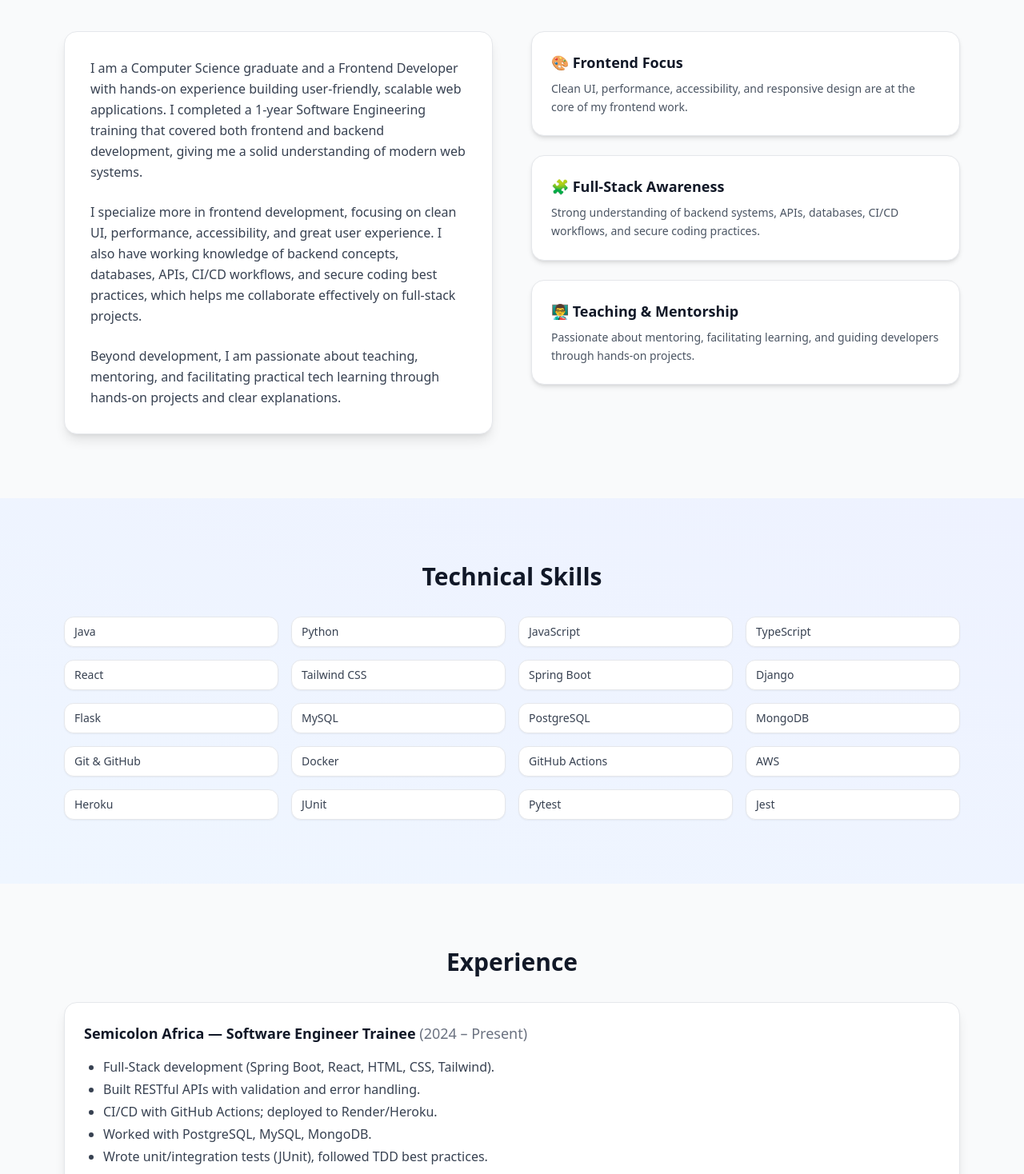
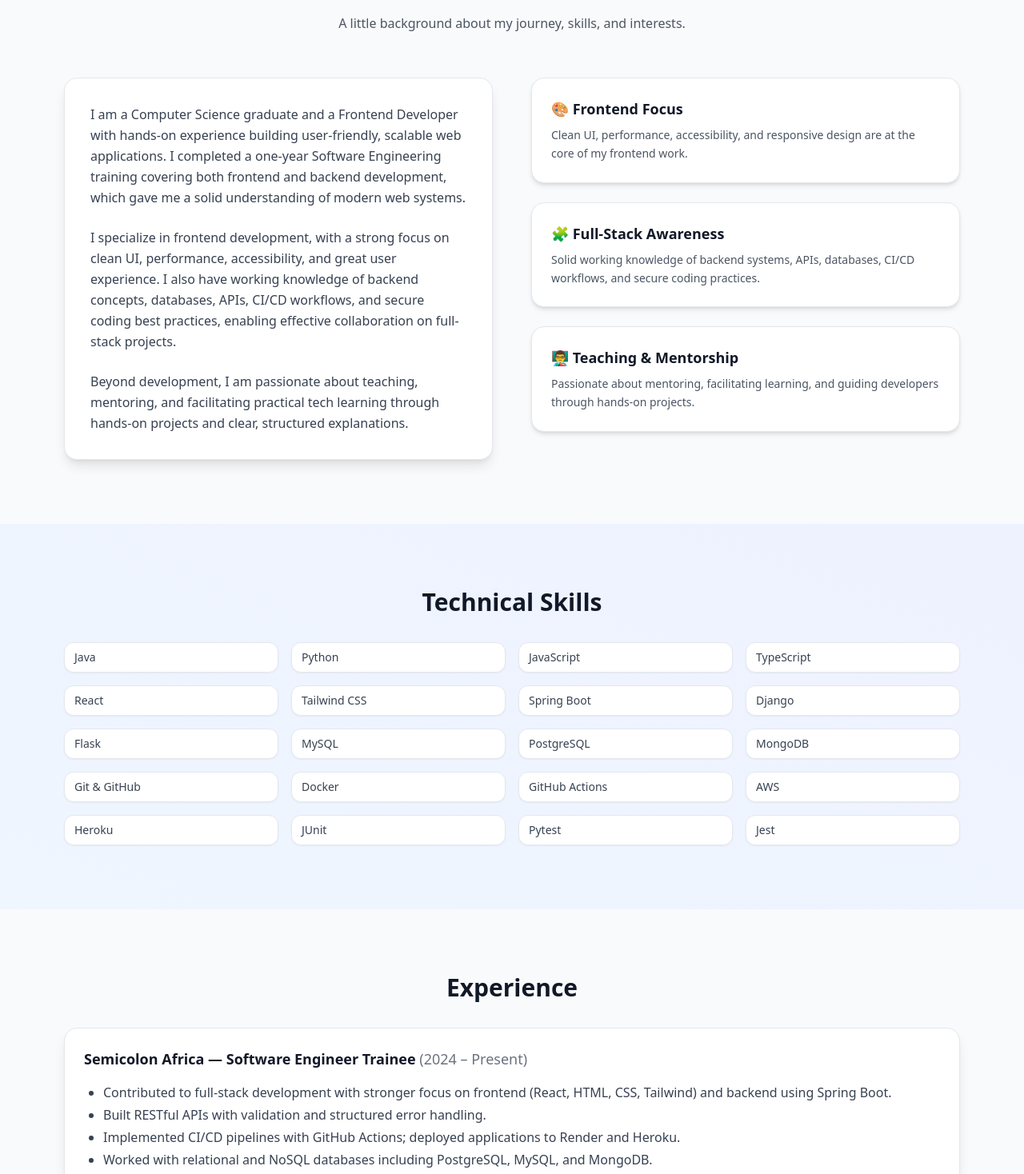
Before and after one commit to Aduagba90/my-portfolio, a React (Create React App) app: page / in a window 1280 px wide. Shown: the part 1262-2730 px from the top of the page at 80% size. Built offline with nearby package versions, Linux system fonts and the light colour scheme.

Commit message:
lets check first

```diff
--- a/src/App.js
+++ b/src/App.js
@@ -109,9 +109,9 @@ export default function App() {
               Kareem Lukman Aduagba
             </h1>
             <p className="text-white/90 text-lg leading-relaxed animate-fadeIn delay-400">
-              I build scalable, efficient, and user-friendly applications.
-              Strong in backend & frontend development, databases, CI/CD, and
-              secure coding best practices.
+              Frontend-focused Software Engineer building scalable, user-friendly web applications,
+              with solid working knowledge of backend systems, databases, CI/CD pipelines, and secure
+              coding practices, and a passion for guiding learners through practical, hands-on development.
             </p>
             <div className="flex flex-wrap gap-3 mt-6 animate-fadeIn delay-600">
               <a
@@ -208,25 +208,24 @@ export default function App() {
       {/* Main Description */}
       <div className="bg-white p-8 rounded-2xl shadow-lg border border-gray-200 space-y-6 text-gray-700 leading-relaxed">
         <p>
-          I am a Computer Science graduate and a Frontend Developer with
-          hands-on experience building user-friendly, scalable web
-          applications. I completed a 1-year Software Engineering training
-          that covered both frontend and backend development, giving me a
-          solid understanding of modern web systems.
+           I am a Computer Science graduate and a Frontend Developer with hands-on
+            experience building user-friendly, scalable web applications. I completed
+            a one-year Software Engineering training covering both frontend and backend
+            development, which gave me a solid understanding of modern web systems.
         </p>
 
         <p>
-          I specialize more in frontend development, focusing on clean UI,
-          performance, accessibility, and great user experience. I also have
-          working knowledge of backend concepts, databases, APIs, CI/CD
-          workflows, and secure coding best practices, which helps me
-          collaborate effectively on full-stack projects.
+          I specialize in frontend development, with a strong focus on clean UI,
+          performance, accessibility, and great user experience. I also have working
+          knowledge of backend concepts, databases, APIs, CI/CD workflows, and secure
+          coding best practices, enabling effective collaboration on full-stack
+          projects.
         </p>
 
         <p>
           Beyond development, I am passionate about teaching, mentoring, and
-          facilitating practical tech learning through hands-on projects and
-          clear explanations.
+          facilitating practical tech learning through hands-on projects and clear,
+          structured explanations.
         </p>
       </div>
 
@@ -243,8 +242,8 @@ export default function App() {
         <div className="bg-white p-6 rounded-2xl shadow-md border border-gray-200 hover:shadow-lg transition">
           <h3 className="font-semibold text-lg mb-2">🧩 Full-Stack Awareness</h3>
           <p className="text-gray-600 text-sm leading-relaxed">
-            Strong understanding of backend systems, APIs, databases,
-            CI/CD workflows, and secure coding practices.
+            Solid working knowledge of backend systems, APIs, databases, CI/CD workflows,
+            and secure coding practices.
           </p>
         </div>
 
@@ -295,12 +294,13 @@ export default function App() {
               <span className="text-gray-500 font-normal"> (2024 – Present)</span>
             </h3>
             <ul className="list-disc ml-6 text-gray-700 space-y-1">
-              <li>Full-Stack development (Spring Boot, React, HTML, CSS, Tailwind).</li>
-              <li>Built RESTful APIs with validation and error handling.</li>
-              <li>CI/CD with GitHub Actions; deployed to Render/Heroku.</li>
-              <li>Worked with PostgreSQL, MySQL, MongoDB.</li>
-              <li>Wrote unit/integration tests (JUnit), followed TDD best practices.</li>
+              <li>Contributed to full-stack development with stronger focus on frontend (React, HTML, CSS, Tailwind) and backend using Spring Boot.</li>
+              <li>Built RESTful APIs with validation and structured error handling.</li>
+              <li>Implemented CI/CD pipelines with GitHub Actions; deployed applications to Render and Heroku.</li>
+              <li>Worked with relational and NoSQL databases including PostgreSQL, MySQL, and MongoDB.</li>
+              <li>Wrote unit and integration tests (JUnit) while following TDD best practices.</li>
             </ul>
+
           </div>
         </div>
       </section>
@@ -310,9 +310,9 @@ export default function App() {
         <div className="max-w-6xl mx-auto px-4">
           <h2 className="text-3xl font-bold text-center">Education</h2>
           <ul className="mt-6 space-y-2 text-gray-700 text-center">
-            <li>Kwara State University — BSc, Computer Science (2016 – 2020)</li>
+            <li><strong>BSc</strong>, Computer Science — Kwara State University (2016 – 2020)</li>
             <li>Bayero University Kano — Diploma, Computer Science (2012 – 2014)</li>
-            <li>TAQWATECH — Diploma, Computer Engineering & Networking (2009 – 2010)</li>
+            <li>TAQWATECH — Diploma in Computer Engineering & Networking (2009 – 2010)</li>
             <li>Semicolon Africa — Software Engineering (2024 – 2025)</li>
             <li>NYSC — Exemption Certificate (2020 – 2021)</li>
           </ul>
```
